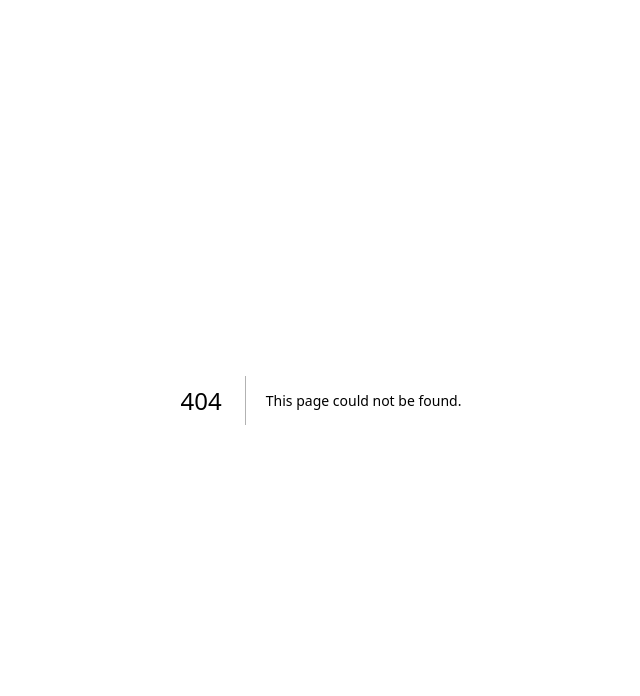
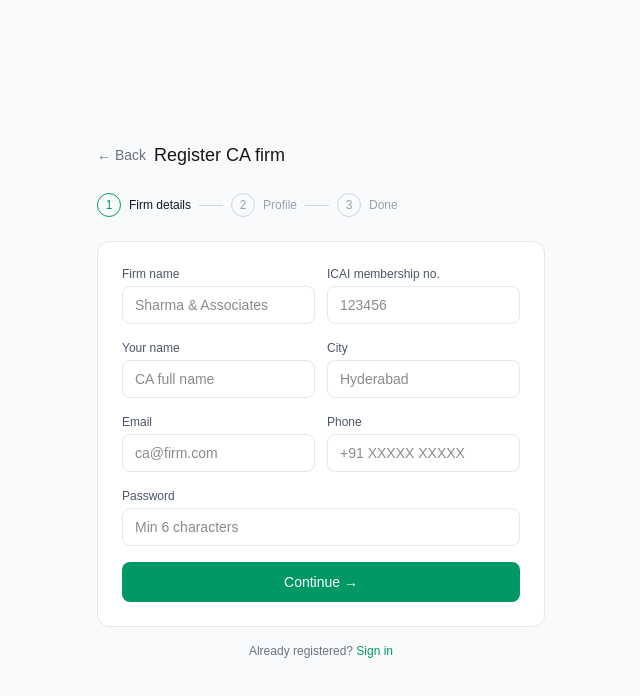
Before and after one commit to kumarsarin77/caflow, a Next.js app: page /ca/register in a window 1280 px wide. Before the commit this address had no page. Shown: the top 696 px of the page, without its empty margins (319-959 px from the left). Built offline with nearby package versions, Linux system fonts and the light colour scheme.

Commit message:
first commit

```diff
--- /dev/null
+++ b/app/ca/register/page.tsx
@@ -0,0 +1,187 @@
+'use client'
+import { useState } from 'react'
+import { useRouter } from 'next/navigation'
+import { supabase } from '@/lib/supabase'
+
+export default function CARegister() {
+  const router = useRouter()
+  const [step, setStep] = useState(1)
+  const [loading, setLoading] = useState(false)
+  const [error, setError] = useState('')
+  const [form, setForm] = useState({
+    email: '', password: '', ca_name: '', firm_name: '',
+    icai_no: '', city: '', phone: ''
+  })
+  const [services, setServices] = useState<string[]>([])
+
+  const allServices = ['ITR filing','GST returns','Statutory audit','TDS/TCS','ROC compliance','Bookkeeping']
+
+  function toggleService(s: string) {
+    setServices(prev => prev.includes(s) ? prev.filter(x => x !== s) : [...prev, s])
+  }
+
+  function generateFirmCode(name: string) {
+    const clean = name.replace(/\s+/g, '').toUpperCase().slice(0, 8)
+    const num = Math.floor(100 + Math.random() * 900)
+    return clean + num
+  }
+
+  async function handleRegister() {
+    setLoading(true)
+    setError('')
+    try {
+      const { data, error: signUpError } = await supabase.auth.signUp({
+        email: form.email,
+        password: form.password,
+      })
+      if (signUpError) throw signUpError
+
+      const userId = data.user?.id
+      if (!userId) throw new Error('No user ID returned')
+
+      await supabase.from('profiles').insert({
+        user_id: userId,
+        role: 'ca',
+        full_name: form.ca_name,
+        email: form.email,
+        phone: form.phone,
+      })
+
+      const firmCode = generateFirmCode(form.firm_name)
+      await supabase.from('firms').insert({
+        user_id: userId,
+        firm_name: form.firm_name,
+        icai_no: form.icai_no,
+        ca_name: form.ca_name,
+        city: form.city,
+        phone: form.phone,
+        firm_code: firmCode,
+        services: services,
+      })
+
+      setStep(3)
+      setTimeout(() => router.push('/ca/dashboard'), 1500)
+    } catch (e: any) {
+      setError(e.message)
+    }
+    setLoading(false)
+  }
+
+  return (
+    <main className="min-h-screen bg-gray-50 flex items-center justify-center p-4">
+      <div className="max-w-md w-full">
+        <div className="flex items-center gap-2 mb-6">
+          <button onClick={() => router.push('/')} className="text-sm text-gray-500 hover:text-gray-700">← Back</button>
+          <h1 className="text-lg font-medium">Register CA firm</h1>
+        </div>
+
+        {/* Step indicators */}
+        <div className="flex items-center gap-2 mb-6 text-xs">
+          {['Firm details','Profile','Done'].map((s, i) => (
+            <div key={s} className="flex items-center gap-2">
+              <div className={`w-6 h-6 rounded-full flex items-center justify-center font-medium
+                ${step > i+1 ? 'bg-emerald-600 text-white' : step === i+1 ? 'border border-emerald-600 text-emerald-600' : 'border border-gray-300 text-gray-400'}`}>
+                {step > i+1 ? '✓' : i+1}
+              </div>
+              <span className={step === i+1 ? 'text-gray-900 font-medium' : 'text-gray-400'}>{s}</span>
+              {i < 2 && <div className="w-6 h-px bg-gray-300"></div>}
+            </div>
+          ))}
+        </div>
+
+        {error && <div className="bg-red-50 border border-red-200 text-red-700 text-sm p-3 rounded-lg mb-4">{error}</div>}
+
+        {step === 1 && (
+          <div className="bg-white border border-gray-200 rounded-xl p-6 space-y-4">
+            <div className="grid grid-cols-2 gap-3">
+              <div>
+                <label className="text-xs font-medium text-gray-600 block mb-1">Firm name</label>
+                <input className="w-full border border-gray-200 rounded-lg px-3 py-2 text-sm focus:outline-none focus:border-emerald-500"
+                  placeholder="Sharma & Associates"
+                  value={form.firm_name} onChange={e => setForm({...form, firm_name: e.target.value})} />
+              </div>
+              <div>
+                <label className="text-xs font-medium text-gray-600 block mb-1">ICAI membership no.</label>
+                <input className="w-full border border-gray-200 rounded-lg px-3 py-2 text-sm focus:outline-none focus:border-emerald-500"
+                  placeholder="123456"
+                  value={form.icai_no} onChange={e => setForm({...form, icai_no: e.target.value})} />
+              </div>
+            </div>
+            <div className="grid grid-cols-2 gap-3">
+              <div>
+                <label className="text-xs font-medium text-gray-600 block mb-1">Your name</label>
+                <input className="w-full border border-gray-200 rounded-lg px-3 py-2 text-sm focus:outline-none focus:border-emerald-500"
+                  placeholder="CA full name"
+                  value={form.ca_name} onChange={e => setForm({...form, ca_name: e.target.value})} />
+              </div>
+              <div>
+                <label className="text-xs font-medium text-gray-600 block mb-1">City</label>
+                <input className="w-full border border-gray-200 rounded-lg px-3 py-2 text-sm focus:outline-none focus:border-emerald-500"
+                  placeholder="Hyderabad"
+                  value={form.city} onChange={e => setForm({...form, city: e.target.value})} />
+              </div>
+            </div>
+            <div className="grid grid-cols-2 gap-3">
+              <div>
+                <label className="text-xs font-medium text-gray-600 block mb-1">Email</label>
+                <input type="email" className="w-full border border-gray-200 rounded-lg px-3 py-2 text-sm focus:outline-none focus:border-emerald-500"
+                  placeholder="ca@firm.com"
+                  value={form.email} onChange={e => setForm({...form, email: e.target.value})} />
+              </div>
+              <div>
+                <label className="text-xs font-medium text-gray-600 block mb-1">Phone</label>
+                <input className="w-full border border-gray-200 rounded-lg px-3 py-2 text-sm focus:outline-none focus:border-emerald-500"
+                  placeholder="+91 XXXXX XXXXX"
+                  value={form.phone} onChange={e => setForm({...form, phone: e.target.value})} />
+              </div>
+            </div>
+            <div>
+              <label className="text-xs font-medium text-gray-600 block mb-1">Password</label>
+              <input type="password" className="w-full border border-gray-200 rounded-lg px-3 py-2 text-sm focus:outline-none focus:border-emerald-500"
+                placeholder="Min 6 characters"
+                value={form.password} onChange={e => setForm({...form, password: e.target.value})} />
+            </div>
+            <button onClick={() => setStep(2)}
+              className="w-full bg-emerald-600 text-white py-2.5 rounded-lg text-sm font-medium hover:bg-emerald-700">
+              Continue →
+            </button>
+          </div>
+        )}
+
+        {step === 2 && (
+          <div className="bg-white border border-gray-200 rounded-xl p-6 space-y-4">
+            <div>
+              <label className="text-xs font-medium text-gray-600 block mb-2">Services offered</label>
+              <div className="flex flex-wrap gap-2">
+                {allServices.map(s => (
+                  <button key={s} onClick={() => toggleService(s)}
+                    className={`px-3 py-1 rounded-full text-xs border transition-all
+                      ${services.includes(s) ? 'bg-emerald-600 text-white border-emerald-600' : 'border-gray-300 text-gray-600 hover:border-emerald-400'}`}>
+                    {s}
+                  </button>
+                ))}
+              </div>
+            </div>
+            <button onClick={handleRegister} disabled={loading}
+              className="w-full bg-emerald-600 text-white py-2.5 rounded-lg text-sm font-medium hover:bg-emerald-700 disabled:opacity-50">
+              {loading ? 'Setting up your firm…' : 'Complete setup ✓'}
+            </button>
+          </div>
+        )}
+
+        {step === 3 && (
+          <div className="bg-white border border-gray-200 rounded-xl p-6 text-center">
+            <div className="text-4xl mb-3">🎉</div>
+            <h2 className="font-medium text-gray-900 mb-1">Firm registered!</h2>
+            <p className="text-sm text-gray-500">Taking you to your dashboard…</p>
+          </div>
+        )}
+
+        <p className="text-center text-xs text-gray-500 mt-4">
+          Already registered?{' '}
+          <button onClick={() => router.push('/ca/login')} className="text-emerald-600 hover:underline">Sign in</button>
+        </p>
+      </div>
+    </main>
+  )
+}
--- a/app/page.tsx
+++ b/app/page.tsx
@@ -1,65 +1,48 @@
-import Image from "next/image";
+'use client'
+import { useRouter } from 'next/navigation'
 
 export default function Home() {
+  const router = useRouter()
   return (
-    <div className="flex flex-col flex-1 items-center justify-center bg-zinc-50 font-sans dark:bg-black">
-      <main className="flex flex-1 w-full max-w-3xl flex-col items-center justify-between py-32 px-16 bg-white dark:bg-black sm:items-start">
-        <Image
-          className="dark:invert"
-          src="/next.svg"
-          alt="Next.js logo"
-          width={100}
-          height={20}
-          priority
-        />
-        <div className="flex flex-col items-center gap-6 text-center sm:items-start sm:text-left">
-          <h1 className="max-w-xs text-3xl font-semibold leading-10 tracking-tight text-black dark:text-zinc-50">
-            To get started, edit the page.tsx file.
+    <main className="min-h-screen bg-gray-50 flex items-center justify-center p-4">
+      <div className="max-w-md w-full">
+        <div className="text-center mb-8">
+          <h1 className="text-3xl font-medium text-gray-900">
+            CA<span className="text-emerald-600">Flow</span>
           </h1>
-          <p className="max-w-md text-lg leading-8 text-zinc-600 dark:text-zinc-400">
-            Looking for a starting point or more instructions? Head over to{" "}
-            <a
-              href="https://vercel.com/templates?framework=next.js&utm_source=create-next-app&utm_medium=appdir-template-tw&utm_campaign=create-next-app"
-              className="font-medium text-zinc-950 dark:text-zinc-50"
-            >
-              Templates
-            </a>{" "}
-            or the{" "}
-            <a
-              href="https://nextjs.org/learn?utm_source=create-next-app&utm_medium=appdir-template-tw&utm_campaign=create-next-app"
-              className="font-medium text-zinc-950 dark:text-zinc-50"
-            >
-              Learning
-            </a>{" "}
-            center.
+          <p className="text-gray-500 mt-2 text-sm">
+            Document collection platform for CA firms
           </p>
         </div>
-        <div className="flex flex-col gap-4 text-base font-medium sm:flex-row">
-          <a
-            className="flex h-12 w-full items-center justify-center gap-2 rounded-full bg-foreground px-5 text-background transition-colors hover:bg-[#383838] dark:hover:bg-[#ccc] md:w-[158px]"
-            href="https://vercel.com/new?utm_source=create-next-app&utm_medium=appdir-template-tw&utm_campaign=create-next-app"
-            target="_blank"
-            rel="noopener noreferrer"
-          >
-            <Image
-              className="dark:invert"
-              src="/vercel.svg"
-              alt="Vercel logomark"
-              width={16}
-              height={16}
-            />
-            Deploy Now
-          </a>
-          <a
-            className="flex h-12 w-full items-center justify-center rounded-full border border-solid border-black/[.08] px-5 transition-colors hover:border-transparent hover:bg-black/[.04] dark:border-white/[.145] dark:hover:bg-[#1a1a1a] md:w-[158px]"
-            href="https://nextjs.org/docs?utm_source=create-next-app&utm_medium=appdir-template-tw&utm_campaign=create-next-app"
-            target="_blank"
-            rel="noopener noreferrer"
-          >
-            Documentation
-          </a>
+        <div className="grid grid-cols-2 gap-4">
+          <div className="bg-white border border-gray-200 rounded-xl p-6">
+            <div className="text-3xl mb-3">🏢</div>
+            <h2 className="font-medium text-gray-900 mb-1">CA Firm</h2>
+            <p className="text-xs text-gray-500 mb-4">
+              Register your firm and manage client documents
+            </p>
+            <button
+              onClick={() => router.push('/ca/register')}
+              className="w-full bg-emerald-600 text-white text-sm py-2 rounded-lg hover:bg-emerald-700"
+            >
+              Register / Sign in
+            </button>
+          </div>
+          <div className="bg-white border border-gray-200 rounded-xl p-6">
+            <div className="text-3xl mb-3">👤</div>
+            <h2 className="font-medium text-gray-900 mb-1">Client</h2>
+            <p className="text-xs text-gray-500 mb-4">
+              Join with your firm code and upload documents
+            </p>
+            <button
+              onClick={() => router.push('/client/register')}
+              className="w-full border border-blue-600 text-blue-600 text-sm py-2 rounded-lg hover:bg-blue-50"
+            >
+              Register / Sign in
+            </button>
+          </div>
         </div>
-      </main>
-    </div>
-  );
+      </div>
+    </main>
+  )
 }
--- a/package.json
+++ b/package.json
@@ -8,6 +8,8 @@
     "start": "next start"
   },
   "dependencies": {
+    "@supabase/ssr": "^0.10.3",
+    "@supabase/supabase-js": "^2.106.0",
     "next": "16.2.6",
     "react": "19.2.4",
     "react-dom": "19.2.4"
--- /dev/null
+++ b/supabase.ts
@@ -0,0 +1,6 @@
+import { createClient } from '@supabase/supabase-js'
+
+const supabaseUrl = process.env.NEXT_PUBLIC_SUPABASE_URL!
+const supabaseAnonKey = process.env.NEXT_PUBLIC_SUPABASE_ANON_KEY!
+
+export const supabase = createClient(supabaseUrl, supabaseAnonKey)
```
Also changed, not shown: 2 other files (tests, documents, lock files or other folders).
